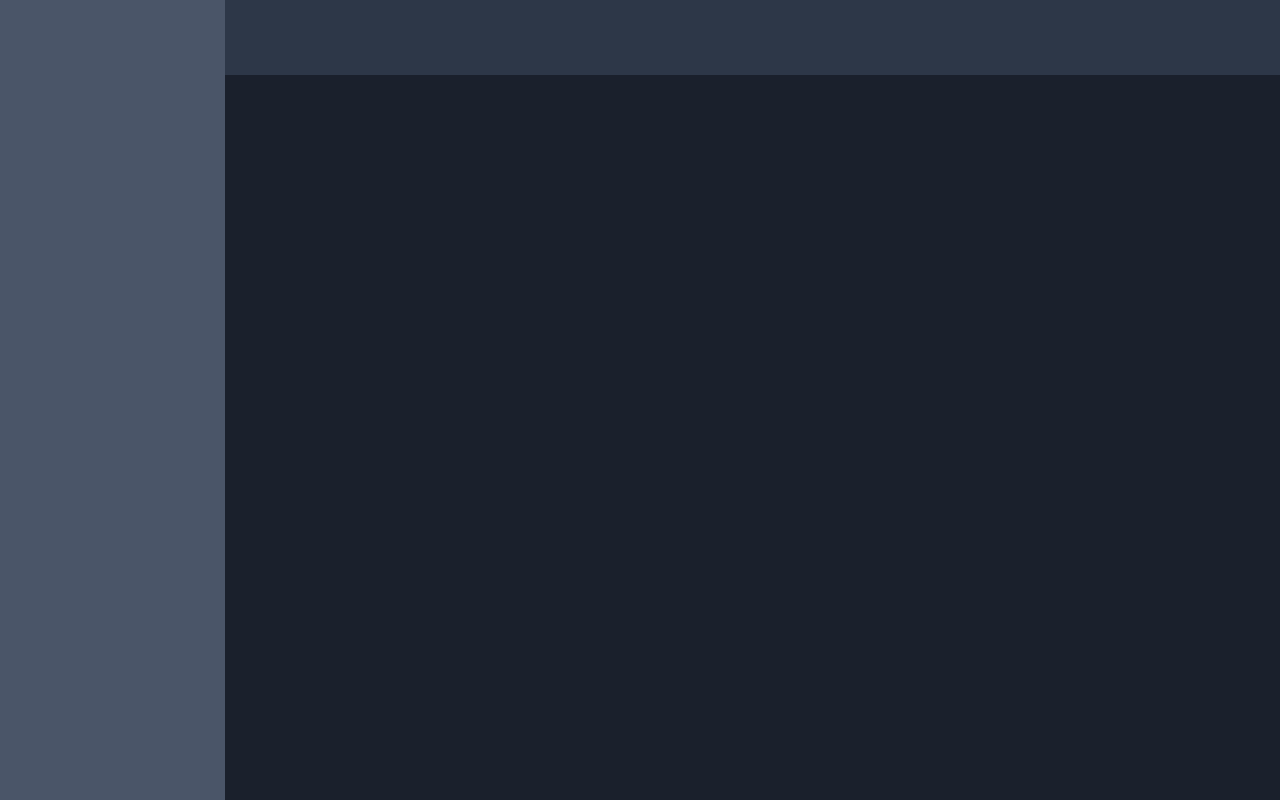
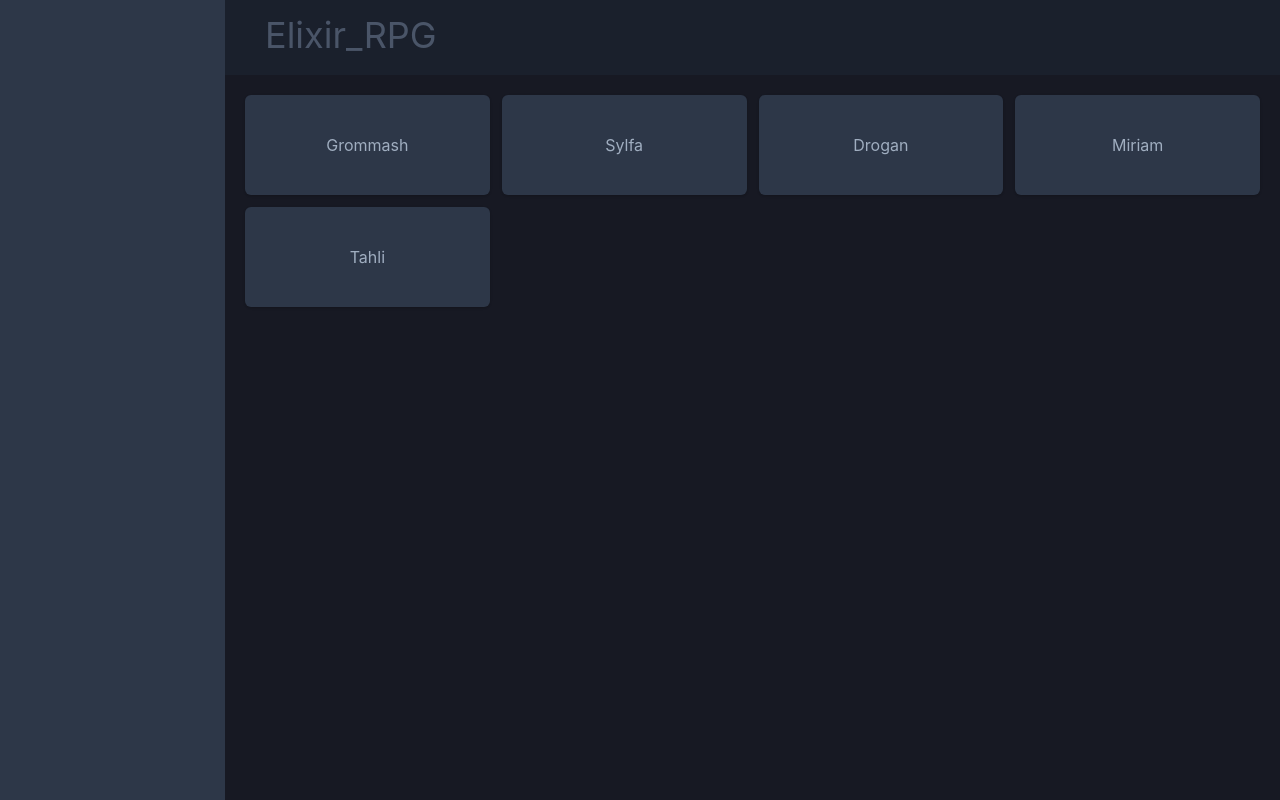
Before and after one commit to xBromsson/elixir_rpg, a React (Vite) app: page / in a window 1280 px wide. Built offline with nearby package versions, Linux system fonts and the light colour scheme.

Commit message:
built main area basic grid layout

```diff
--- a/src/App.jsx
+++ b/src/App.jsx
@@ -1,4 +1,5 @@
-import { Grid, GridItem } from "@chakra-ui/react";
+import { Grid, GridItem, Text } from "@chakra-ui/react";
+import CardGrid from "./components/CardGrid";
 
 function App() {
   return (
@@ -9,9 +10,15 @@ function App() {
       templateColumns={"225px 1fr"}
       templateRows={"75px 1fr"}
     >
-      <GridItem bg="gray.600" area={"nav"}></GridItem>
-      <GridItem bg="gray.700" area={"header"}></GridItem>
-      <GridItem bg="gray.800" area={"main"}></GridItem>
+      <GridItem bg="gray.700" area={"nav"}></GridItem>
+      <GridItem bg="gray.800" area={"header"}>
+        <Text color="gray.600" pl={10} pt={2} fontSize="4xl">
+          Elixir_RPG
+        </Text>
+      </GridItem>
+      <GridItem bg="gray.900" area={"main"}>
+        <CardGrid></CardGrid>
+      </GridItem>
     </Grid>
   );
 }
--- /dev/null
+++ b/src/components/CardGrid.jsx
@@ -0,0 +1,57 @@
+import { Card, SimpleGrid } from "@chakra-ui/react";
+import { useState } from "react";
+
+const npc = [
+  {
+    name: "Grommash",
+    race: "Half-Orc",
+    flavor:
+      "I may be half-human, but I've got twice the strength of any orc you'll ever meet!",
+  },
+  {
+    name: "Sylfa",
+    race: "Elf",
+    flavor:
+      "The forest speaks to me, and I to it. Together, we'll protect our home.",
+  },
+  {
+    name: "Drogan",
+    race: "Dragonborn",
+    flavor:
+      "My fire breath can scorch a mountain, but my heart is as cold as the ice in my veins.",
+  },
+  {
+    name: "Miriam",
+    race: "Human",
+    flavor:
+      "I may not have magic or wings, but I've got a sharp wit and a quicker blade.",
+  },
+  {
+    name: "Tahli",
+    race: "Tiefling",
+    flavor:
+      "They say I'm cursed, but I say it's just my devilish charm at work.",
+  },
+];
+
+const CardGrid = () => {
+  const [npcCharacters, setNpcCharacters] = useState();
+
+  return (
+    <SimpleGrid columns={4} spacing={3} padding={5}>
+      {npc.map((n) => (
+        <Card
+          textColor={"gray.400"}
+          justifyContent="center"
+          alignItems="center"
+          h={100}
+          key={n.name}
+        >
+          {n.name}
+        </Card>
+      ))}
+    </SimpleGrid>
+  );
+};
+
+export default CardGrid;
```
Also changed, not shown: src/components/NpcCard.jsx (added).
